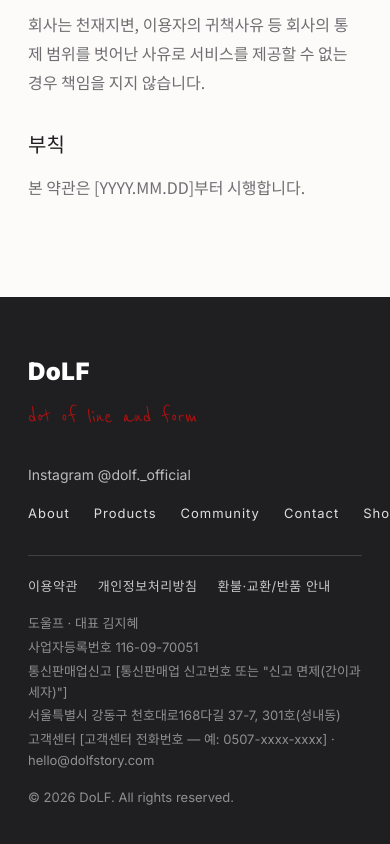
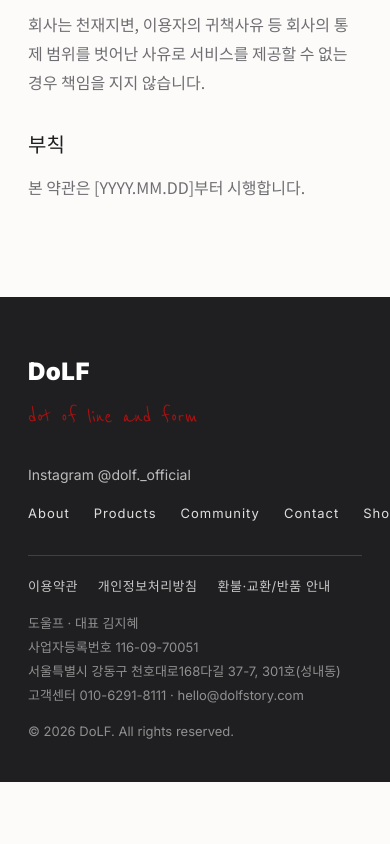
Before and after one commit to sophia-hye/dolf, a React (Vite) app: page /terms in a window 390 px wide. Shown: the part 2612-3456 px from the top of the page. After the commit the page ends 3394 px from the top, so only its background shows below. Built offline with nearby package versions, Linux system fonts and the light colour scheme; no server answers; the database is empty; a web font is replaced by a local one.

Commit message:
fix(footer): show contact phone, hide 통신판매업 notice until issued
- Add 고객센터 010-6291-8111 to footer (via businessInfo.phone)
- Remove 통신판매업 신고 line until the number is issued; restore after filing

```diff
--- a/src/components/layout/Footer.tsx
+++ b/src/components/layout/Footer.tsx
@@ -51,7 +51,8 @@
             {businessInfo.companyName} · 대표 {businessInfo.owner}
           </BizRow>
           <BizRow>사업자등록번호 {businessInfo.registrationNumber}</BizRow>
-          <BizRow>통신판매업신고 {businessInfo.mailOrderNumber}</BizRow>
+          {/* 통신판매업 신고번호 발급 전까지 노출하지 않음. 신고 완료 후 아래 줄 복원:
+              <BizRow>통신판매업신고 {businessInfo.mailOrderNumber}</BizRow> */}
           <BizRow>{businessInfo.address}</BizRow>
           <BizRow>
             고객센터 {businessInfo.phone} · {businessInfo.email}
--- a/src/data/business.ts
+++ b/src/data/business.ts
@@ -1,6 +1,7 @@
 // Business / seller disclosure required by Korean e-commerce law.
 // Values below match the business registration (사업자등록증, 간이과세자, 2026-08-01 개업).
-// TODO(사용자 입력 필요): phone(유선/안심번호), mailOrderNumber(통신판매업 신고 후 or 면제 기재).
+// 통신판매업 신고번호(mailOrderNumber): 발급 전이라 푸터에서 노출하지 않음(Footer.tsx에서 해당 줄 제거).
+// 신고 완료 후 아래 값을 실제 번호로 교체하고 Footer.tsx에 줄을 다시 추가할 것.
 export const businessInfo = {
   companyName: '도울프',
   owner: '김지혜',
@@ -9,7 +10,7 @@
   // 신고 시 번호로, 면제 시 '통신판매업 신고 면제(간이과세자)'로 교체.
   mailOrderNumber: '[통신판매업 신고번호 또는 "신고 면제(간이과세자)"]',
   address: '서울특별시 강동구 천호대로168다길 37-7, 301호(성내동)',
-  phone: '[고객센터 전화번호 — 예: 0507-xxxx-xxxx]',
+  phone: '010-6291-8111',
   email: 'hello@dolfstory.com',
   hostingProvider: 'Vercel Inc.',
   privacyOfficer: '김지혜',
```
